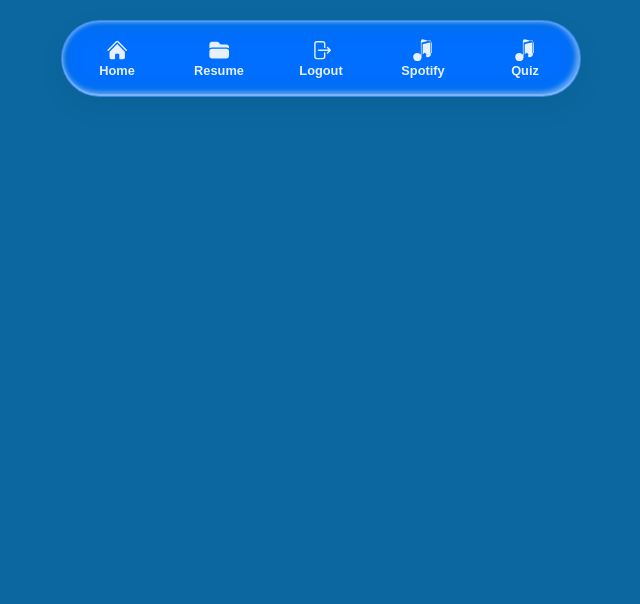
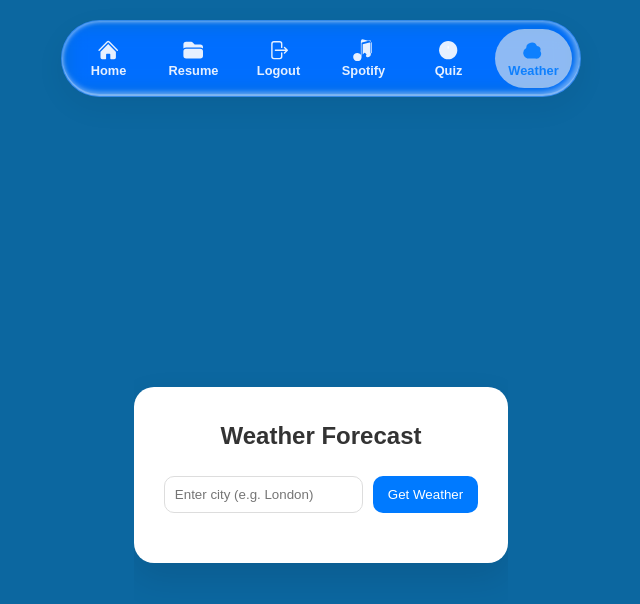
Before and after one commit to Code-Cool-2006/SkillLab, a React (Vite) app: page /weather in a window 1280 px wide. Shown: the top 604 px of the page, without its empty margins (319-959 px from the left). Built offline with nearby package versions, Linux system fonts and the light colour scheme.

Commit message:
Weather App

```diff
--- a/package.json
+++ b/package.json
@@ -10,6 +10,7 @@
     "preview": "vite preview"
   },
   "dependencies": {
+    "axios": "^1.13.6",
     "react": "^19.2.4",
     "react-dom": "^19.2.4",
     "react-router-dom": "^7.13.1",
--- a/src/App.jsx
+++ b/src/App.jsx
@@ -6,14 +6,24 @@ import Spotify from "./pages/Spotify";
 import Navbar from "./components/navbar";
 import styled from "styled-components";
 import Quiz from "./pages/Quiz";
+import Weather from "./components/Weather";
 
 const StyledWrapper = styled.div`
+  .page-container {
+    padding-top: 100px; /* To prevent content from going under the fixed navbar */
+    flex: 1;
+    width: 100%;
+    overflow-y: auto;
+    display: flex;
+    flex-direction: column;
+    align-items: center;
+  }
   .App {
     display: flex;
     flex-direction: column;
     align-items: center;
     justify-content: center;
-    height: 100vh;
+    min-height: calc(100vh - 100px);
     width: 100%;
     background-color: #000;
     color: #fff;
@@ -39,13 +49,16 @@ function App() {
   return (
     <StyledWrapper>
       <Navbar />
+      <div className="page-container">
         <Routes>
           <Route path="/" element={<Login />} />
           <Route path="/home" element={<Home />} />
           <Route path="/resume" element={<Resume />} />
           <Route path="/spotify" element={<Spotify />} />
           <Route path="/quiz" element={<Quiz />} />
+          <Route path="/weather" element={<Weather/>}/>
         </Routes>
+      </div>
     </StyledWrapper>
   );
 }
--- /dev/null
+++ b/src/components/Weather.jsx
@@ -0,0 +1,96 @@
+import React, { useState } from "react";
+import axios from "axios";
+import "./weather.css";
+
+function Weather() {
+  const [city, setCity] = useState("");
+  const [weatherData, setWeatherData] = useState(null);
+  const [error, setError] = useState("");
+
+  const handleCityChange = (event) => {
+    setCity(event.target.value);
+  };
+
+  const handleClick = async () => {
+    if (!city) return;
+    try {
+      setError("");
+      // Step 1: Geocoding (City name to Lat/Lon)
+      const geoResponse = await axios.get(
+        `https://geocoding-api.open-meteo.com/v1/search?name=${city}&count=1&language=en&format=json`
+      );
+
+      if (!geoResponse.data.results || geoResponse.data.results.length === 0) {
+        throw new Error("City not found");
+      }
+
+      const { latitude, longitude, name, country } = geoResponse.data.results[0];
+
+      // Step 2: Weather Data
+      const weatherResponse = await axios.get(
+        `https://api.open-meteo.com/v1/forecast?latitude=${latitude}&longitude=${longitude}&current_weather=true&hourly=relativehumidity_2m`
+      );
+
+      const current = weatherResponse.data.current_weather;
+      setWeatherData({
+        name: name,
+        sys: { country: country },
+        main: {
+          temp: current.temperature,
+          humidity: weatherResponse.data.hourly.relativehumidity_2m[0]
+        },
+        weather: [{ description: getCondition(current.weathercode) }],
+        wind: { speed: current.windspeed }
+      });
+    } catch (err) {
+      setError(err.message === "City not found" ? "City not found." : "API error.");
+      setWeatherData(null);
+    }
+  };
+
+  const getCondition = (code) => {
+    const codes = {
+      0: "Clear sky",
+      1: "Mainly clear", 2: "Partly cloudy", 3: "Overcast",
+      45: "Fog", 48: "Depositing rime fog",
+      51: "Light drizzle", 53: "Moderate drizzle", 55: "Dense drizzle",
+      61: "Slight rain", 63: "Moderate rain", 65: "Heavy rain",
+      71: "Slight snow fall", 73: "Moderate snow fall", 75: "Heavy snow fall",
+      95: "Thunderstorm",
+    };
+    return codes[code] || "Cloudy";
+  };
+
+  return (
+    <div className="weather-wrapper">
+      <div className="weather-container">
+        <h2>Weather Forecast</h2>
+        <div className="search-box">
+          <input
+            type="text"
+            placeholder="Enter city (e.g. London)"
+            value={city}
+            onChange={handleCityChange}
+          />
+          <button onClick={handleClick}>Get Weather</button>
+        </div>
+
+        {error && <p className="error">{error}</p>}
+
+        {weatherData && (
+          <div className="weather-info">
+            <h3>{weatherData.name}, {weatherData.sys.country}</h3>
+            <div className="temp">{Math.round(weatherData.main.temp)}°C</div>
+            <div className="condition">{weatherData.weather[0].description}</div>
+            <div className="details">
+              <span>Humidity: {weatherData.main.humidity}%</span>
+              <span>Wind: {weatherData.wind.speed} m/s</span>
+            </div>
+          </div>
+        )}
+      </div>
+    </div>
+  );
+}
+
+export default Weather;
--- a/src/components/navbar.jsx
+++ b/src/components/navbar.jsx
@@ -147,17 +147,17 @@ const Navbar = () => {
           <span>Spotify</span>
         </NavLink>
         <NavLink to="/quiz">
-          <svg
-            xmlns="http://www.w3.org/2000/svg"
-            viewBox="0 0 24 24"
-            fill="currentColor"
-            className="size-6"
-          >
-            <path
-              d="M19.952 1.651a.75.75 0 0 1 .298.599V16.303a3 3 0 0 1-2.176 2.884l-1.32.33a1.5 1.5 0 0 1-1.483-2.354l.082-.123a.75.75 0 0 0-.125-.927l-1.109-1.109a.75.75 0 0 0-1.06 0L11.5 16.561V5.558l7.203-1.801a.75.75 0 0 1 .945.727v10.158a.75.75 0 0 0 1.5 0V4.484a2.25 2.25 0 0 0-1.713-2.182l-7.202-1.801a2.25 2.25 0 0 0-2.73 2.182v14.12a4.493 4.493 0 0 0-3.75-1.921 4.5 4.5 0 1 0 0 9 4.494 4.494 0 0 0 4.394-3.528l.056-.224V4.484a.75.75 0 0 1 .569-.727l7.202-1.801a.75.75 0 0 1 .569-.305Z"
-            />
+          <svg xmlns="http://www.w3.org/2000/svg" viewBox="0 0 24 24" fill="currentColor" className="size-6">
+            <path fillRule="evenodd" d="M2.25 12c0-5.385 4.365-9.75 9.75-9.75s9.75 4.365 9.75 9.75-4.365 9.75-9.75 9.75S2.25 17.385 2.25 12Zm11.378-3.917c-.e.246-.8.466-1.173.466-.372 0-.548-.22-.173-.466.307-.202.709-.346 1.173-.346.467 0 .867.144 1.173.346.375.246.2.466-.173.466-.374 0-.573-.22-.173-.466.307-.202.709-.346 1.173-.346ZM12 15.75c.621 0 1.125-.504 1.125-1.125s-.504-1.125-1.125-1.125-1.125.504-1.125 1.125.504 1.125 1.125 1.125Z" clipRule="evenodd" />
+            <path d="M12 7.5a.75.75 0 0 1 .75.75v1.5a.75.75 0 0 1-1.5 0v-1.5a.75.75 0 0 1 .75-.75Z" />
           </svg>
           <span>Quiz</span>
+        </NavLink>
+        <NavLink to="/weather">
+          <svg xmlns="http://www.w3.org/2000/svg" viewBox="0 0 24 24" fill="currentColor" className="size-6">
+            <path d="M4.5 9.75a6 6 0 0 1 11.54-2.226 3.75 3.75 0 0 1 3.51 5.313A5.25 5.25 0 0 1 14.25 21H6.742a6 6 0 0 1-2.242-11.25Z" />
+          </svg>
+          <span>Weather</span>
         </NavLink>
       </div>
     </StyledWrapper>
--- /dev/null
+++ b/src/components/weather.css
@@ -0,0 +1,72 @@
+.weather-wrapper {
+  display: flex;
+  justify-content: center;
+  align-items: center;
+  min-height: 50vh;
+  margin-top: 50px;
+}
+
+.weather-container {
+  background-color: #ffffff;
+  color: #333;
+  padding: 30px;
+  border-radius: 20px;
+  box-shadow: 0 15px 35px rgba(0,0,0,0.1);
+  width: 100%;
+  max-width: 400px;
+  text-align: center;
+}
+
+.search-box {
+  display: flex;
+  gap: 10px;
+  margin: 20px 0;
+}
+
+.search-box input {
+  flex: 1;
+  padding: 10px;
+  border: 1px solid #ddd;
+  border-radius: 10px;
+  outline: none;
+}
+
+.search-box button {
+  padding: 10px 15px;
+  background-color: #007aff;
+  color: white;
+  border: none;
+  border-radius: 10px;
+  cursor: pointer;
+}
+
+.weather-info {
+  margin-top: 20px;
+}
+
+.temp {
+  font-size: 3rem;
+  font-weight: bold;
+  margin: 10px 0;
+}
+
+.condition {
+  font-size: 1.2rem;
+  text-transform: capitalize;
+  color: #666;
+  margin-bottom: 20px;
+}
+
+.details {
+  display: flex;
+  justify-content: space-around;
+  border-top: 1px solid #eee;
+  padding-top: 15px;
+  font-size: 0.9rem;
+  color: #888;
+}
+
+.error {
+  color: #ff3b30;
+  margin-top: 10px;
+}
--- a/src/pages/resume.css
+++ b/src/pages/resume.css
@@ -1,8 +1,7 @@
 .resume-container {
-  min-height: 100vh;
-  display: flex;
-  justify-content: center;
-  align-items: center;
+  width: 100%;
+  max-width: 900px;
+  margin: 0 auto;
   padding: 2rem;
 }
 
```
Also changed, not shown: 1 other file (tests, documents, lock files or other folders). Lines whose indentation alone changed are shown as unchanged.
